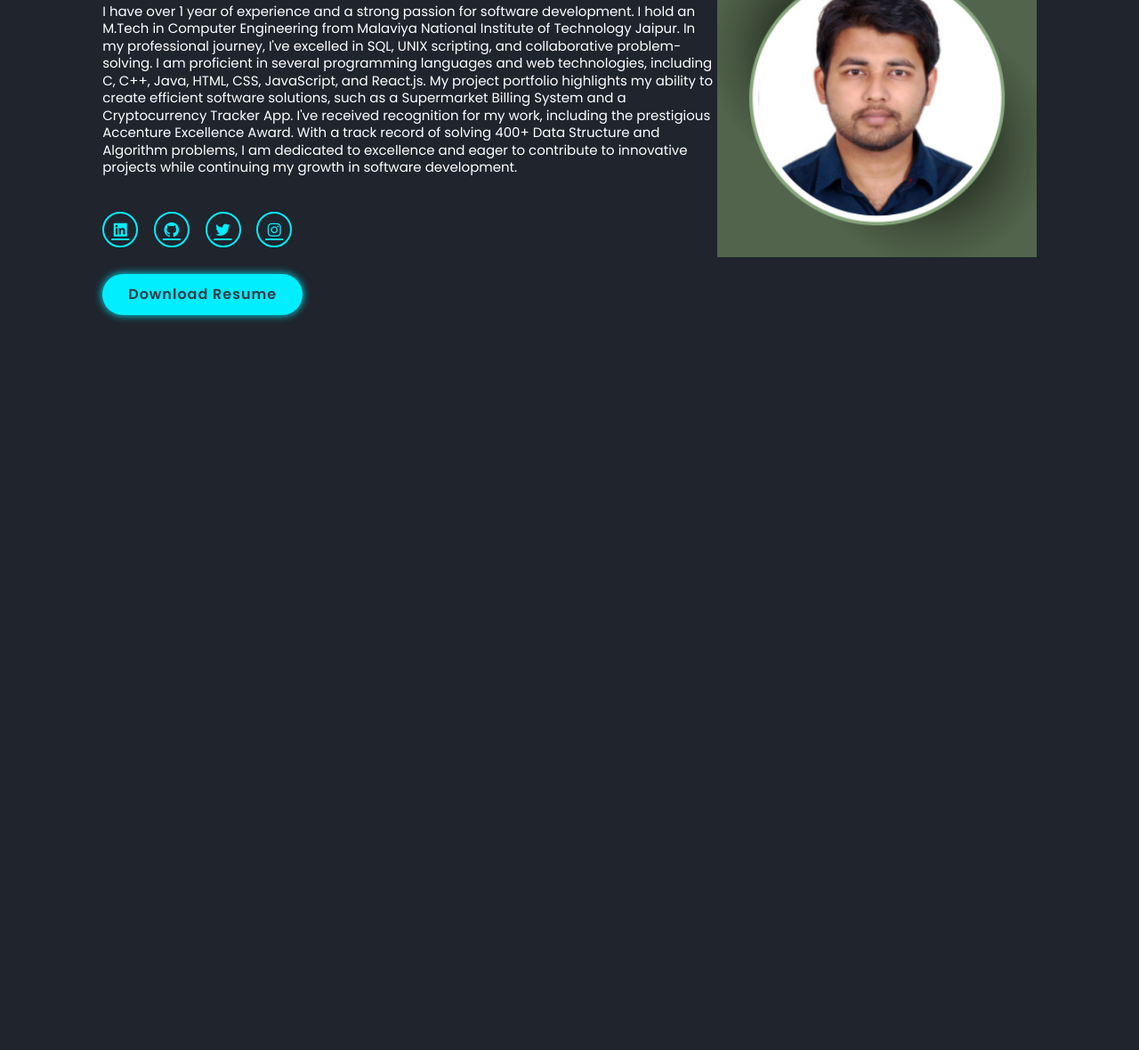
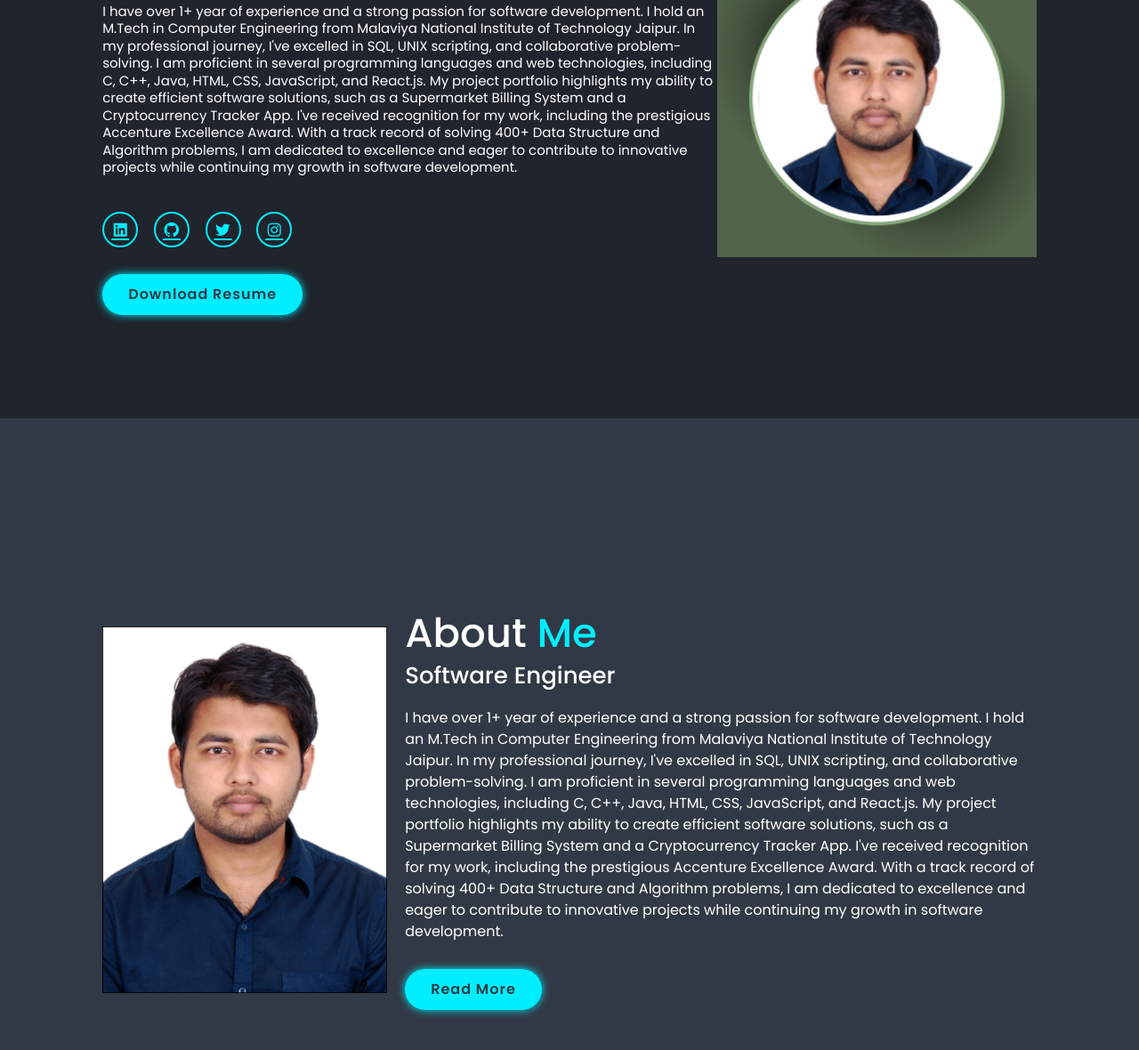
Before and after one commit to Sunnyraj1510/My-Portfolio1, a plain HTML site: page index.html in a window 1280 px wide. Shown: the part 330-1510 px from the top of the page at 89% size. Before the commit the page ends 800 px from the top, so only its background shows below. Drawn offline with nearby package versions, Linux system fonts and the light colour scheme.

Commit message:
Added about me section

```diff
--- a/index.html
+++ b/index.html
@@ -28,7 +28,7 @@
             <h3>Hello, It's me</h3>
             <h1>Sunny Raj</h1>
             <h3>And I am a <span>Software Engineer</span></h3>
-            <p>I have over 1 year of experience and a strong passion for software development. I hold an M.Tech in Computer Engineering from Malaviya National Institute of Technology Jaipur. In my professional journey, I've excelled in SQL, UNIX scripting, and collaborative problem-solving. I am proficient in several programming languages and web technologies, including C, C++, Java, HTML, CSS, JavaScript, and React.js.
+            <p>I have over 1+ year of experience and a strong passion for software development. I hold an M.Tech in Computer Engineering from Malaviya National Institute of Technology Jaipur. In my professional journey, I've excelled in SQL, UNIX scripting, and collaborative problem-solving. I am proficient in several programming languages and web technologies, including C, C++, Java, HTML, CSS, JavaScript, and React.js.
             My project portfolio highlights my ability to create efficient software solutions, such as a Supermarket Billing System and a Cryptocurrency Tracker App. I've received recognition for my work, including the prestigious Accenture Excellence Award. With a track record of solving 400+ Data Structure and Algorithm problems, I am dedicated to excellence and eager to contribute to innovative projects while continuing my growth in software development.</p>
             <div class="social-media">
                 <a href="#"><i class='bx bxl-linkedin-square' ></i></a>
@@ -45,6 +45,23 @@
 
     </section>
 
+    <section class="about" id="about">
+        <div class="about-img">
+            <img src="images/home.jpg" alt="">
+        </div>
+
+        <div class="about-content">
+            <h2 class="heading">About <span>Me</span></h2>
+            <h3>Software Engineer</h3>
+            <p>
+                I have over 1+ year of experience and a strong passion for software development. I hold an M.Tech in Computer Engineering from Malaviya National Institute of Technology Jaipur. In my professional journey, I've excelled in SQL, UNIX scripting, and collaborative problem-solving. I am proficient in several programming languages and web technologies, including C, C++, Java, HTML, CSS, JavaScript, and React.js.
+                My project portfolio highlights my ability to create efficient software solutions, such as a Supermarket Billing System and a Cryptocurrency Tracker App. I've received recognition for my work, including the prestigious Accenture Excellence Award. With a track record of solving 400+ Data Structure and Algorithm problems, I am dedicated to excellence and eager to contribute to innovative projects while continuing my growth in software development.</p>
+            <a href="#" class="btn">Read More</a>
+        </div>
+    </section>
+
+
+
     <script src="js/script"></script>
   </body>
 </html>
--- a/style.css
+++ b/style.css
@@ -137,3 +137,34 @@ span{
 .btn:hover{
     box-shadow: none;
 }
+
+.about{
+    display: flex;
+    justify-content: center;
+    align-items: center;
+    gap: 2rem;
+    background: var(--second-bg-color);
+}
+
+.about-img img{
+    width: 25vw;
+}
+
+.heading{
+    text-align: center;
+    font-size: 4.5rem;
+}
+
+.about-content h2{
+    text-align: left;
+    line-height: 1.2;
+}
+
+.about-content h3{
+    font-size: 2.6rem;
+}
+
+.about-content p{
+    font-size: 1.6rem;
+    margin: 2rem 0 3rem;
+}
```
